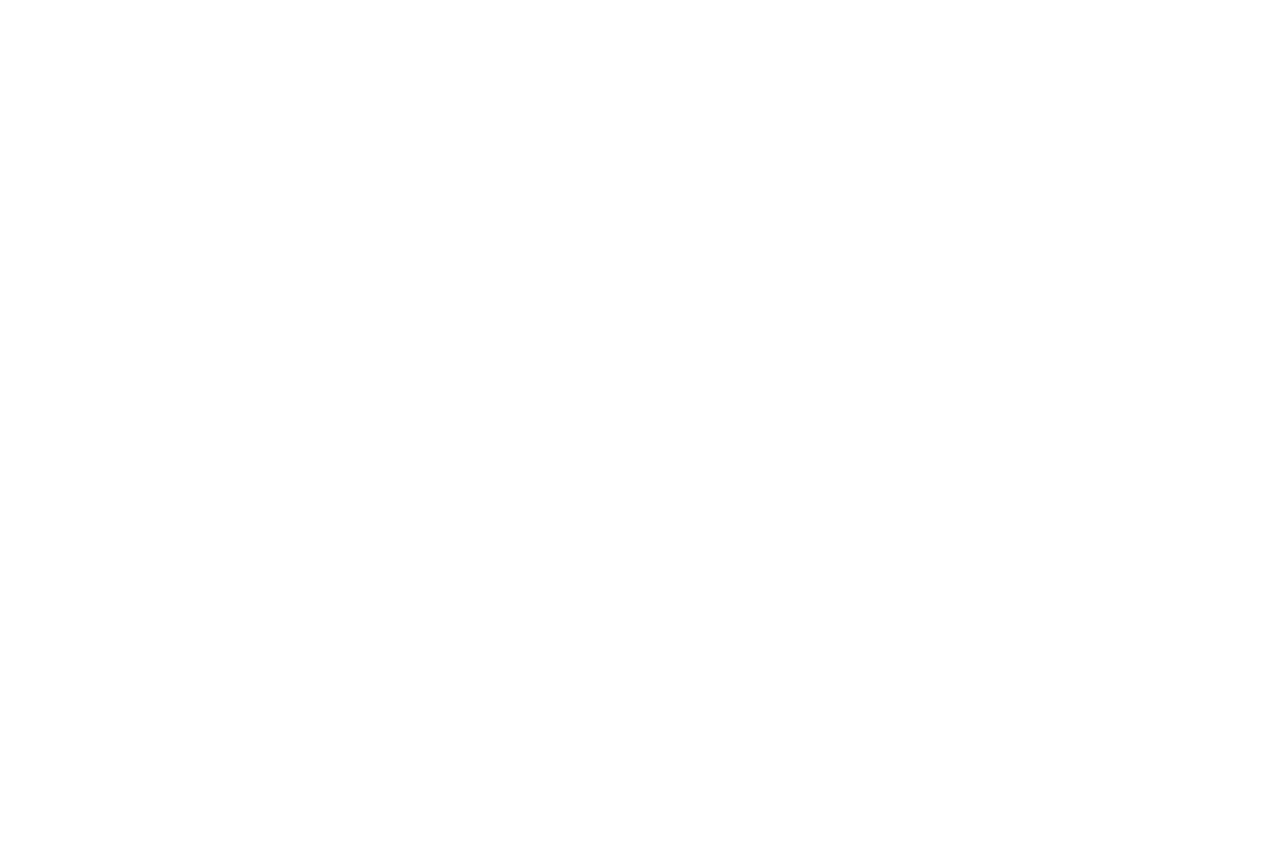
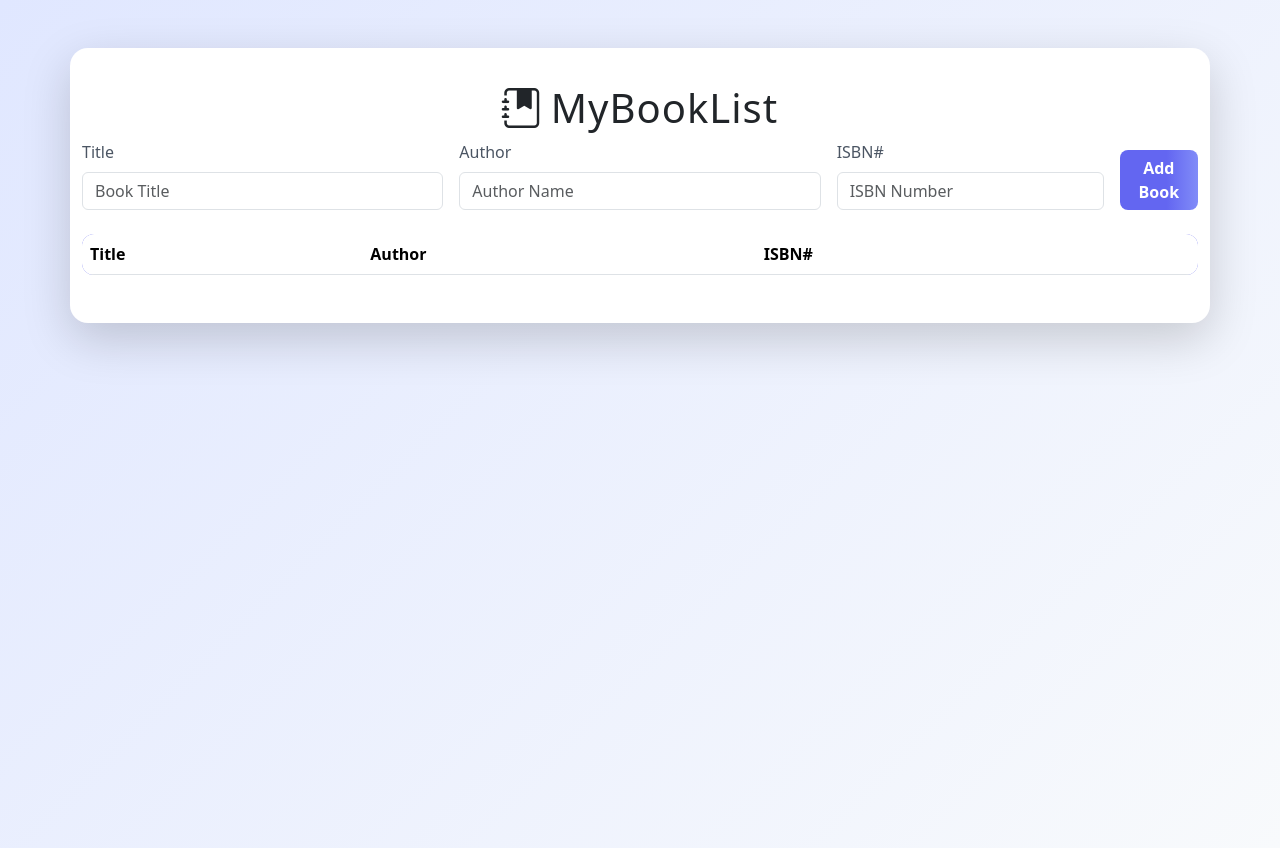
Before and after one commit to acciojob/book-list-nandan8983, a website: page main.html in a window 1280 px wide. Before the commit the page ends 800 px from the top, so only its background shows below. Drawn offline with nearby package versions, Linux system fonts and the light colour scheme.

Commit message:
created a submission

```diff
--- a/main.html
+++ b/main.html
@@ -3,11 +3,58 @@
 <html>
 
 <head>
+	 <title>MyBookList</title>
 	<link rel="stylesheet" href="styles.css">
+	<link href="https://cdn.jsdelivr.net/npm/bootstrap@5.3.3/dist/css/bootstrap.min.css" rel="stylesheet">
+  <!-- Google Fonts -->
+  <link href="https://fonts.googleapis.com/css2?family=Roboto:wght@500;700&display=swap" rel="stylesheet">
+  <!-- Bootstrap Icons -->
+  <link rel="stylesheet" href="https://cdn.jsdelivr.net/npm/bootstrap-icons@1.11.3/font/bootstrap-icons.css">
 </head>
 
 <body>
 	<!-- the entire body must be written by student -->
+	<div class="container shadow-lg">
+    <h1>
+      <i class="bi bi-journal-bookmark-fill me-2"></i>MyBookList
+    </h1>
+    <div class="form-group mb-4">
+      <form id="book-form" autocomplete="off">
+        <div class="row g-3 align-items-end">
+          <div class="col-md-4">
+            <label for="title" class="form-label">Title</label>
+            <input type="text" id="title" class="form-control" placeholder="Book Title" required>
+          </div>
+          <div class="col-md-4">
+            <label for="author" class="form-label">Author</label>
+            <input type="text" id="author" class="form-control" placeholder="Author Name" required>
+          </div>
+          <div class="col-md-3">
+            <label for="isbn" class="form-label">ISBN#</label>
+            <input type="text" id="isbn" class="form-control" placeholder="ISBN Number" required>
+          </div>
+          <div class="col-md-1 d-grid">
+            <button type="submit" id="submit" class="btn btn-primary">
+              Add Book
+            </button>
+          </div>
+        </div>
+      </form>
+    </div>
+    <table class="table table-striped mt-4">
+      <thead>
+        <tr>
+          <th>Title</th>
+          <th>Author</th>
+          <th>ISBN#</th>
+          <th></th>
+        </tr>
+      </thead>
+      <tbody id="book-list">
+        <!-- Book rows will be appended here -->
+      </tbody>
+    </table>
+  </div>
     <script type="text/javascript" src="./script.js">
 </script>
 
--- a/script.js
+++ b/script.js
@@ -1 +1,30 @@
 //your JS code here. If required.
+document.getElementById('book-form').addEventListener('submit', function(e) {
+      e.preventDefault();
+      // Get input values
+      const title = document.getElementById('title').value.trim();
+      const author = document.getElementById('author').value.trim();
+      const isbn = document.getElementById('isbn').value.trim();
+
+      if (title && author && isbn) {
+        // Create new row
+        const tr = document.createElement('tr');
+        tr.innerHTML = `
+          <td>${title}</td>
+          <td>${author}</td>
+          <td>${isbn}</td>
+          <td><button class="delete">Clear</button></td>
+        `;
+        document.getElementById('book-list').appendChild(tr);
+
+        // Clear form
+        document.getElementById('book-form').reset();
+      }
+    });
+
+    // Delegate delete button click
+    document.getElementById('book-list').addEventListener('click', function(e) {
+      if (e.target.classList.contains('delete')) {
+        e.target.closest('tr').remove();
+      }
+    });
--- a/styles.css
+++ b/styles.css
@@ -1 +1,85 @@
 /*  your css code here. If applicable */
+body {
+      background: linear-gradient(135deg, #e0e7ff 0%, #f8fafc 100%);
+      font-family: 'Roboto', sans-serif;
+      min-height: 100vh;
+    }
+    .container {
+      max-width: 700px;
+      margin-top: 48px;
+      background: #fff;
+      border-radius: 18px;
+      box-shadow: 0 4px 24px rgba(30, 41, 59, 0.10);
+      padding: 36px 32px 32px 32px;
+      animation: fadeIn 0.8s;
+    }
+    @keyframes fadeIn {
+      from { opacity: 0; transform: translateY(40px);}
+      to { opacity: 1; transform: translateY(0);}
+    }
+    h1 {
+      font-weight: 700;
+      letter-spacing: 1px;
+      color: #3730a3;
+      margin-bottom: 28px;
+      text-align: center;
+    }
+    .form-label {
+      font-weight: 500;
+      color: #4b5563;
+    }
+    .form-control {
+      border-radius: 8px;
+      border: 1.5px solid #c7d2fe;
+      transition: border-color 0.2s;
+    }
+    .form-control:focus {
+      border-color: #6366f1;
+      box-shadow: 0 0 0 0.15rem rgba(99,102,241,.15);
+    }
+    #submit {
+      background: linear-gradient(90deg, #6366f1 60%, #818cf8 100%);
+      border: none;
+      font-weight: 600;
+      border-radius: 8px;
+      transition: background 0.2s;
+    }
+    #submit:hover {
+      background: linear-gradient(90deg, #4f46e5 60%, #6366f1 100%);
+    }
+    .table {
+      margin-top: 32px;
+      border-radius: 12px;
+      overflow: hidden;
+      background: #f3f4f6;
+    }
+    .table thead {
+      background: #6366f1;
+      color: #fff;
+      font-weight: 600;
+    }
+    .table-striped>tbody>tr:nth-of-type(odd) {
+      background: #e0e7ff;
+    }
+    .table-striped>tbody>tr:nth-of-type(even) {
+      background: #f8fafc;
+    }
+    .delete {
+      background: #ef4444;
+      border: none;
+      color: #fff;
+      border-radius: 6px;
+      padding: 4px 14px;
+      font-size: 1rem;
+      transition: background 0.2s;
+      display: flex;
+      align-items: center;
+      gap: 4px;
+    }
+    .delete:hover {
+      background: #b91c1c;
+    }
+    @media (max-width: 800px) {
+      .container { padding: 18px 6px; }
+      h1 { font-size: 1.6rem; }
+    }
```
